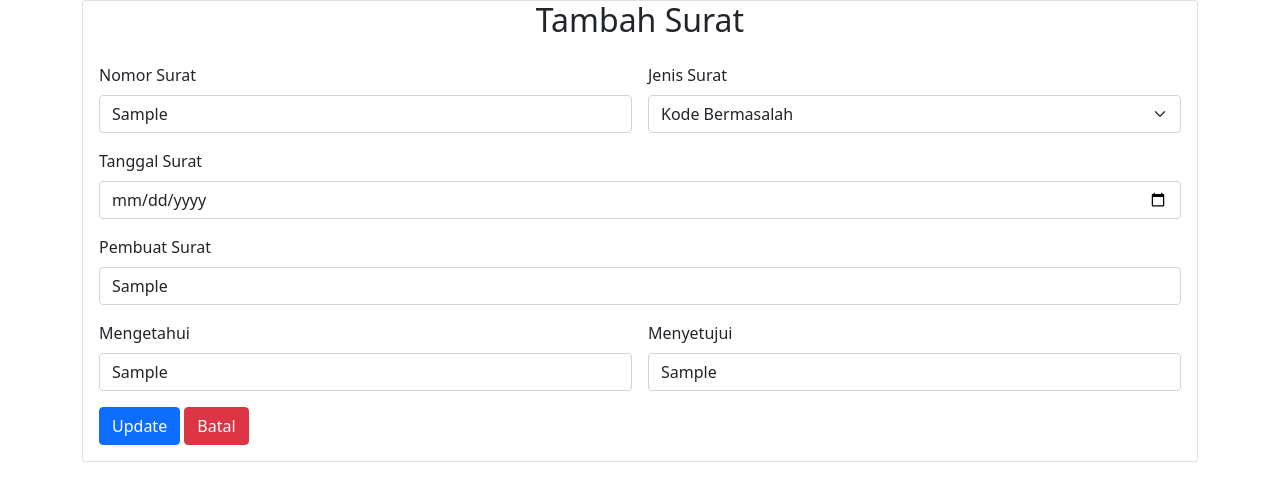
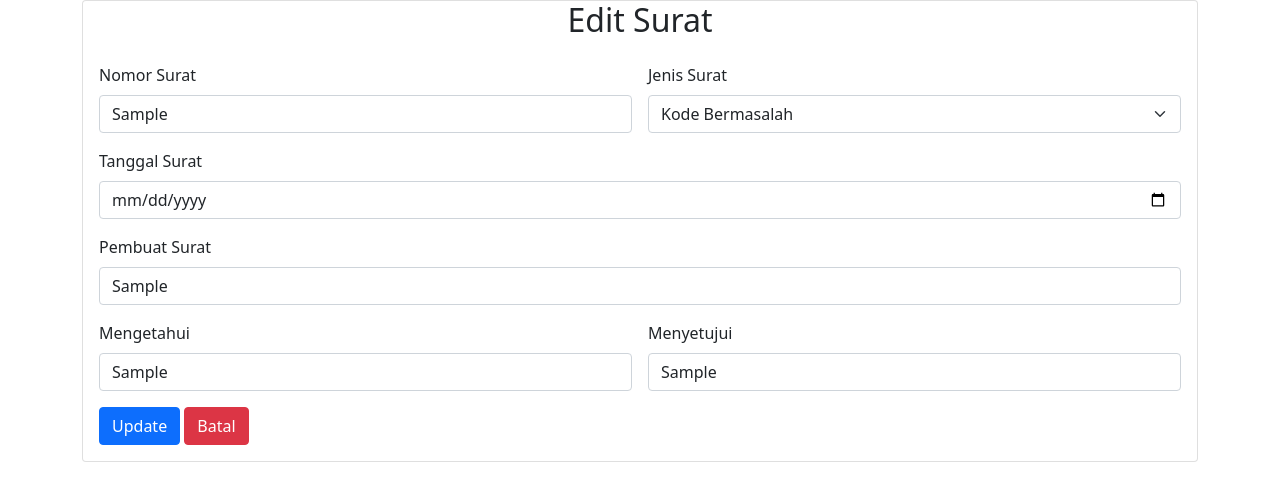
Before and after one commit to dindarachma/dindami20b, a PHP site: page /edit.php?id=1 in a window 1280 px wide. Shown: the top 501 px of the page. Run offline with PHP 8.4, Linux system fonts and the light colour scheme; tables that the repository leaves empty or names only in its code hold one stand-in row (values such as "Sample post"); some libraries are stand-ins or nearby versions.

Commit message:
Update edit.php

```diff
--- a/crud/edit.php
+++ b/crud/edit.php
@@ -22,7 +22,7 @@ if ($isi["jenis_surat"]=='1'){
 <!DOCTYPE html>
 <html>
 <head>
-	<title>Tambah Surat</title>
+	<title>Edit Surat</title>
 	<link rel="stylesheet" href="../assets/css/bootstrap.min.css">
 	<link href="https://cdn.jsdelivr.net/npm/bootstrap@5.1.3/dist/css/bootstrap.min.css" rel="stylesheet" integrity="sha384-1BmE4kWBq78iYhFldvKuhfTAU6auU8tT94WrHftjDbrCEXSU1oBoqyl2QvZ6jIW3" crossorigin="anonymous">
 <script src="https://cdn.jsdelivr.net/npm/bootstrap@5.1.3/dist/js/bootstrap.bundle.min.js" integrity="sha384-ka7Sk0Gln4gmtz2MlQnikT1wXgYsOg+OMhuP+IlRH9sENBO0LRn5q+8nbTov4+1p" crossorigin="anonymous"></script>
@@ -31,9 +31,10 @@ if ($isi["jenis_surat"]=='1'){
 	<div class="container">
 	<row>
 		<div class="card">
-		<H2 align="center">Tambah Surat</H2>
+		<H2 align="center">Edit Surat</H2>
 		<div class="card-body">
 			<form class="row g-3" action="edit.php" method="post" name="form1">
+				<input type="hidden" class="form-control" id="id" name="id" value="<?php echo $isi['id']?>" required>
 			  <div class="col-md-6">
 			    <label for="noSurat" class="form-label">Nomor Surat</label>
 			    <input type="text" class="form-control" id="noSurat" name="noSurat" value="<?php echo $isi['no_surat']?>" required>
@@ -82,6 +83,7 @@ if ($isi["jenis_surat"]=='1'){
 
 
 		if(isset($_POST['update'])) {
+			$id=$_POST['id'];
 			$no_surat = $_POST['noSurat'];
 			$jenis_surat = $_POST['jenisSurat'];
 			$tgl_surat = $_POST['tglSurat'];
@@ -90,10 +92,11 @@ if ($isi["jenis_surat"]=='1'){
 			$ttd_menyetujui = $_POST['ttdMenyetujui'];
 
 			//Insert user data info table
-			$result = mysqli_query($con, "UPDATE `tbl_surat` SET `no_surat`='$no_surat', `jenis_surat`='$jenis_surat', `tgl_surat`='$tgl_surat', `ttd_surat`='$ttd_surat', `ttd_mengetahui`='$ttd_mengetahui', `ttd_menyetujui`='$ttd_menyetujui',WHERE 'id'='$id')");
+			$result = mysqli_query($con, "UPDATE `tbl_surat` SET `no_surat`='$no_surat', `jenis_surat`='$jenis_surat', `tgl_surat`='$tgl_surat', `ttd_surat`='$ttd_surat', `ttd_mengetahui`='$ttd_mengetahui', `ttd_menyetujui`='$ttd_menyetujui' WHERE `id`='$id'");
 
 			//Show message when user added
-			echo "Surat Updated Successfully. <a href='view.php'>List Surat</a>";
+			/*echo "Surat Updated Successfully. <a href='view.php'>List Surat</a>";*/
+			header("Location:view.php");
 		}
 	?>
 </body>
```
